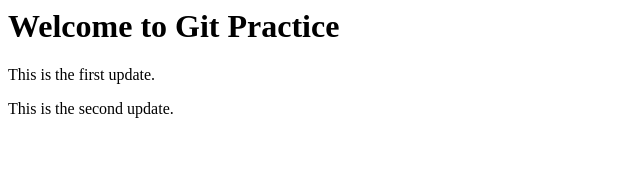
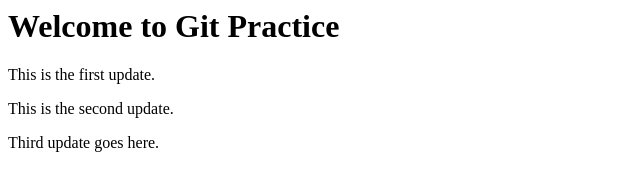
Before and after one commit to Dhunge/git_remote, a plain HTML site: page index.html in a window 1280 px wide. Shown: the whole page, without its empty margins (0-640 px from the left). Drawn offline with Linux system fonts and the light colour scheme.

Commit message:
Added third paragraph

```diff
--- a/index.html
+++ b/index.html
@@ -6,5 +6,6 @@
     <h1>Welcome to Git Practice</h1>
     <p>This is the first update.</p>
     <p>This is the second update.</p>
+    <p>Third update goes here.</p>
 </body>
 </html>
```
